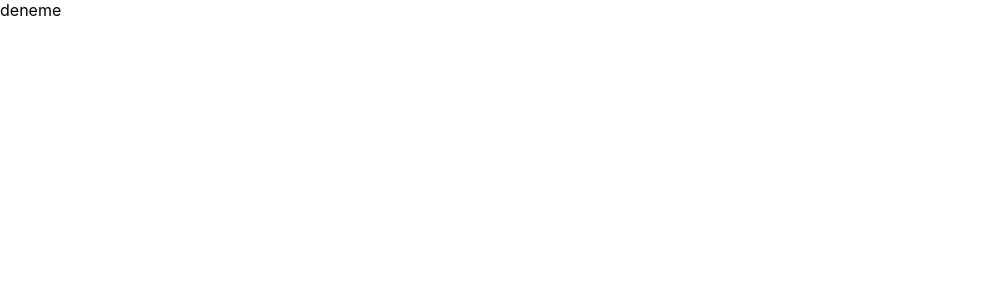
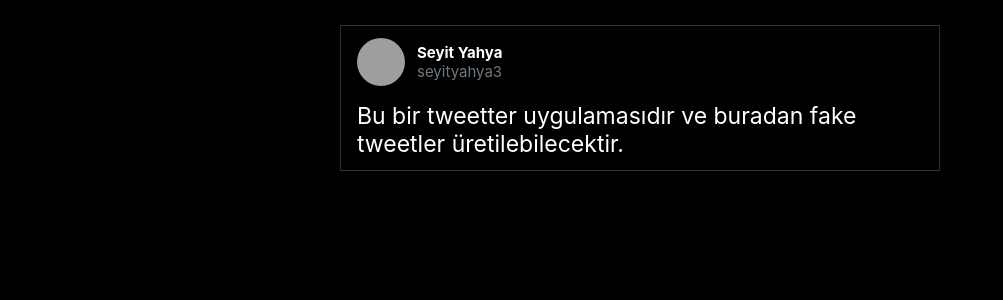
Before and after one commit to seyityahya/react_fake_tweet_generator, a React (Create React App) app: page / in a window 1280 px wide. Shown: the top 300 px of the page, without its empty margins (0-1003 px from the left). Built offline with nearby package versions, Linux system fonts and the light colour scheme; grey boxes are pictures that could not be loaded.

Commit message:
ui started

```diff
--- a/package.json
+++ b/package.json
@@ -9,6 +9,7 @@
     "react": "^18.2.0",
     "react-dom": "^18.2.0",
     "react-scripts": "5.0.1",
+    "sass": "^1.60.0",
     "web-vitals": "^2.1.4"
   },
   "scripts": {
--- a/src/App.js
+++ b/src/App.js
@@ -1,7 +1,24 @@
-import "./App.css";
-
 function App() {
-  return <div>deneme</div>;
+  return (
+    <div className="tweet">
+      <div className="tweet-author">
+        <img
+          alt="seyityahya"
+          src="https://pbs.twimg.com/profile_images/1586885263204257800/GbgLBTGx_bigger.jpg"
+        />
+        <div>
+          <div className="name">Seyit Yahya</div>
+          <div className="username">seyityahya3</div>
+        </div>
+      </div>
+      <div className="tweet-content">
+        <p>
+          Bu bir tweetter uygulamasıdır ve buradan fake tweetler
+          üretilebilecektir.
+        </p>
+      </div>
+    </div>
+  );
 }
 
 export default App;
--- a/src/index.css
+++ /dev/null
@@ -1,13 +0,0 @@
-body {
-  margin: 0;
-  font-family: -apple-system, BlinkMacSystemFont, 'Segoe UI', 'Roboto', 'Oxygen',
-    'Ubuntu', 'Cantarell', 'Fira Sans', 'Droid Sans', 'Helvetica Neue',
-    sans-serif;
-  -webkit-font-smoothing: antialiased;
-  -moz-osx-font-smoothing: grayscale;
-}
-
-code {
-  font-family: source-code-pro, Menlo, Monaco, Consolas, 'Courier New',
-    monospace;
-}
--- a/src/index.js
+++ b/src/index.js
@@ -1,6 +1,6 @@
 import React from "react";
 import ReactDOM from "react-dom/client";
-import "./index.css";
+import "./index.scss";
 import App from "./App";
 
 const root = ReactDOM.createRoot(document.getElementById("root"));
--- /dev/null
+++ b/src/index.scss
@@ -0,0 +1,61 @@
+body {
+  margin: 0;
+  font-family: -apple-system, BlinkMacSystemFont, "Segoe UI", "Roboto", "Oxygen",
+    "Ubuntu", "Cantarell", "Fira Sans", "Droid Sans", "Helvetica Neue",
+    sans-serif;
+  -webkit-font-smoothing: antialiased;
+  -moz-osx-font-smoothing: grayscale;
+}
+
+code {
+  font-family: source-code-pro, Menlo, Monaco, Consolas, "Courier New",
+    monospace;
+}
+
+* {
+  padding: 0;
+  margin: 0;
+  list-style: none;
+  border: 0;
+  box-sizing: border-box;
+  font-family: "TwitterChirp", -apple-system, BlinkMacSystemFont, "Segoe UI",
+    Roboto, Helvetica, Arial, sans-serif;
+}
+body {
+  background-color: #000;
+}
+.tweet {
+  border: 1px solid #2f3336;
+  width: 600px;
+  margin: 25px auto;
+  padding: 0 16px;
+  &-author {
+    height: 48px;
+    margin-top: 12px;
+    display: flex;
+    align-items: center;
+    margin-bottom: 4px;
+    font-size: 15px;
+    img {
+      width: 48px;
+      height: 48px;
+      margin-right: 12px;
+      border-radius: 50%;
+    }
+    .name {
+      color: #fff;
+      font-weight: 700;
+    }
+    .username {
+      color: #6e767d;
+    }
+  }
+  &-content {
+    padding: 12px 0;
+    p {
+      font-size: 23px;
+      line-height: 28px;
+      color: #fff;
+    }
+  }
+}
```
Also changed, not shown: 1 other file (tests, documents, lock files or other folders).
